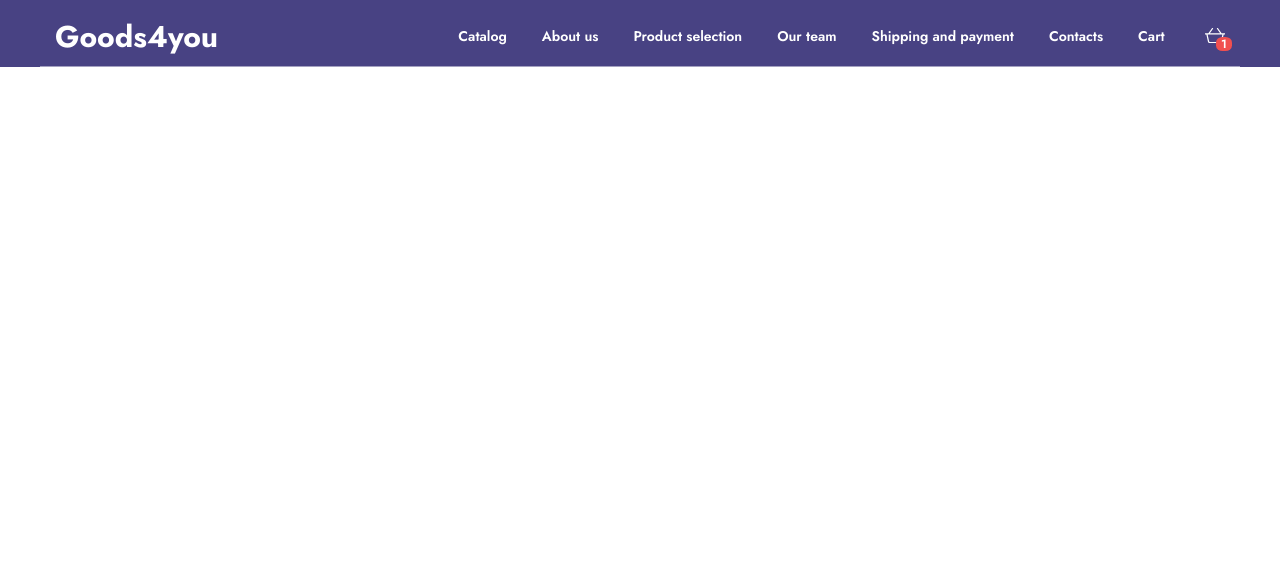
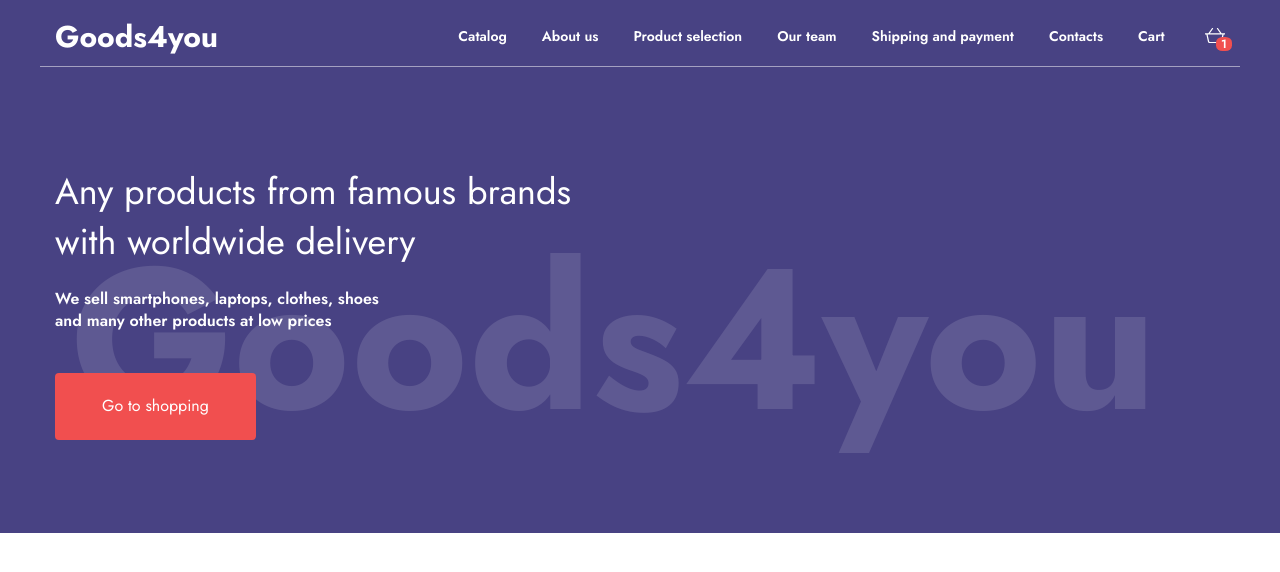
Before and after one commit to Solmyrik/task-2-stepUp, a React (Create React App) app: page / in a window 1280 px wide. Shown: the top 572 px of the page. Built offline with nearby package versions, Linux system fonts and the light colour scheme.

Commit message:
add Intro

```diff
--- a/src/App.tsx
+++ b/src/App.tsx
@@ -1,10 +1,14 @@
 import React from 'react';
 import Header from './components/Header/Header';
+import Intro from './components/Intro/Intro';
 
 function App() {
   return (
     <div className="wrapper">
       <Header />
+      <main className="main">
+        <Intro />
+      </main>
     </div>
   );
 }
--- /dev/null
+++ b/src/components/Common/Button/Button.module.css
@@ -0,0 +1,7 @@
+.button {
+  display: flex;
+  align-items: center;
+  justify-content: center;
+  position: relative;
+  z-index: 2;
+}
--- /dev/null
+++ b/src/components/Common/Button/Button.tsx
@@ -0,0 +1,41 @@
+import React, { useEffect, useState } from 'react';
+import styles from './Button.module.css';
+
+const buttonStyles: Record<ButtonType, React.CSSProperties> = {
+  primary: {
+    backgroundColor: '#F14F4F',
+    color: '#ffffff',
+    height: '67px',
+    fontSize: '16px',
+    fontWeight: '400',
+    borderRadius: '4px',
+  },
+  secondary: {
+    backgroundColor: 'green',
+    width: '100px',
+  },
+  'secondary-border': {
+    backgroundColor: 'transparent',
+    color: 'black',
+  },
+  tertiary: {
+    backgroundColor: 'lightgray',
+    color: 'black',
+  },
+};
+
+type ButtonType = 'primary' | 'secondary' | 'secondary-border' | 'tertiary';
+type Props = { type: ButtonType; width: number; text: string; onClick: () => void };
+
+const Button: React.FC<Props> = (props) => {
+  return (
+    <button
+      className={styles.button}
+      style={{ ...buttonStyles[props.type], width: `${props.width}px` }}
+      onClick={props.onClick}>
+      {props.text}
+    </button>
+  );
+};
+
+export default Button;
--- /dev/null
+++ b/src/components/Common/H1Title/H1Title.module.css
@@ -0,0 +1,8 @@
+@import url('../../../styles/variables.css');
+
+.h1 {
+  color: var(--white-color);
+  font-size: 36px;
+  font-weight: 400;
+  line-height: 140%;
+}
--- /dev/null
+++ b/src/components/Common/H1Title/H1Title.tsx
@@ -0,0 +1,13 @@
+import React from 'react';
+import styles from './H1Title.module.css';
+
+type Props = {
+  value: string;
+  className: string;
+};
+
+const H1Title: React.FC<Props> = (props) => {
+  return <h1 className={`${styles.h1} ${props.className}`}>{props.value}</h1>;
+};
+
+export default H1Title;
--- /dev/null
+++ b/src/components/Common/Paragraph/Paragraph.module.css
@@ -0,0 +1,7 @@
+@import url('../../../styles/variables.css');
+
+.paragraph {
+  font-size: 16px;
+  font-weight: 600;
+  line-height: 140%;
+}
--- /dev/null
+++ b/src/components/Common/Paragraph/Paragraph.tsx
@@ -0,0 +1,18 @@
+import React from 'react';
+import styles from './Paragraph.module.css';
+
+type Props = {
+  value: string;
+  color: string;
+  className?: string;
+};
+
+const Paragraph: React.FC<Props> = (props) => {
+  return (
+    <p className={`${styles.paragraph} ${props.className}`} style={{ color: props.color }}>
+      {props.value}
+    </p>
+  );
+};
+
+export default Paragraph;
--- /dev/null
+++ b/src/components/Common/TextBackdrop/TextBackdrop.module.css
@@ -0,0 +1,5 @@
+.text {
+  color: rgba(255, 255, 255, 0.12);
+  font-size: 200px;
+  font-weight: 700;
+}
--- /dev/null
+++ b/src/components/Common/TextBackdrop/TextBackdrop.tsx
@@ -0,0 +1,13 @@
+import React from 'react';
+import styles from './TextBackdrop.module.css';
+
+type Props = {
+  value: string;
+  className?: string;
+};
+
+const TextBackdrop: React.FC<Props> = (props) => {
+  return <div className={`${styles.text} ${props.className}`}>{props.value}</div>;
+};
+
+export default TextBackdrop;
--- a/src/components/Header/Header.tsx
+++ b/src/components/Header/Header.tsx
@@ -16,7 +16,7 @@ const menuItems: string[] = [
 
 const Header: FC = () => {
   return (
-    <div className={styles.header}>
+    <header className={styles.header}>
       <div className={styles.header__container}>
         <Logo title="Goods4you" />
         <div className={styles.header__left}>
@@ -24,7 +24,7 @@ const Header: FC = () => {
           <Cart value={1} />
         </div>
       </div>
-    </div>
+    </header>
   );
 };
 
--- /dev/null
+++ b/src/components/Intro/Intro.module.css
@@ -0,0 +1,30 @@
+@import url('../../styles/variables.css');
+
+.intro {
+  padding: 100px 0px 93px 0px;
+  background-color: var(--bg-color);
+}
+
+.intro__container {
+  max-width: 1170px;
+  margin: 0 auto;
+  padding: 0px 15px;
+  position: relative;
+}
+
+.intro__title {
+  margin-bottom: 20px;
+  max-width: 550px;
+}
+
+.intro__subtitle {
+  max-width: 350px;
+  margin-bottom: 40px;
+}
+
+.intro__text {
+  position: absolute;
+  bottom: 0;
+  left: 30px;
+  z-index: 0;
+}
--- /dev/null
+++ b/src/components/Intro/Intro.tsx
@@ -0,0 +1,30 @@
+import Button from '../Common/Button/Button';
+import H1Title from '../Common/H1Title/H1Title';
+import Paragraph from '../Common/Paragraph/Paragraph';
+import TextBackdrop from '../Common/TextBackdrop/TextBackdrop';
+import styles from './Intro.module.css';
+import { FC } from 'react';
+
+type Props = {};
+
+const title: string = 'Any products from famous brands with worldwide delivery';
+const subTitle: string =
+  'We sell smartphones, laptops, clothes, shoes and many other products at low prices';
+
+const Intro: FC = () => {
+  const handleClick = () => {
+    console.log('Button clicked');
+  };
+  return (
+    <section className={styles.intro}>
+      <div className={styles.intro__container}>
+        <H1Title className={styles.intro__title} value={title} />
+        <Paragraph className={styles.intro__subtitle} value={subTitle} color="#ffffff" />
+        <Button onClick={handleClick} type="primary" width={201} text="Go to shopping" />
+        <TextBackdrop className={styles.intro__text} value="Goods4you" />
+      </div>
+    </section>
+  );
+};
+
+export default Intro;
```
